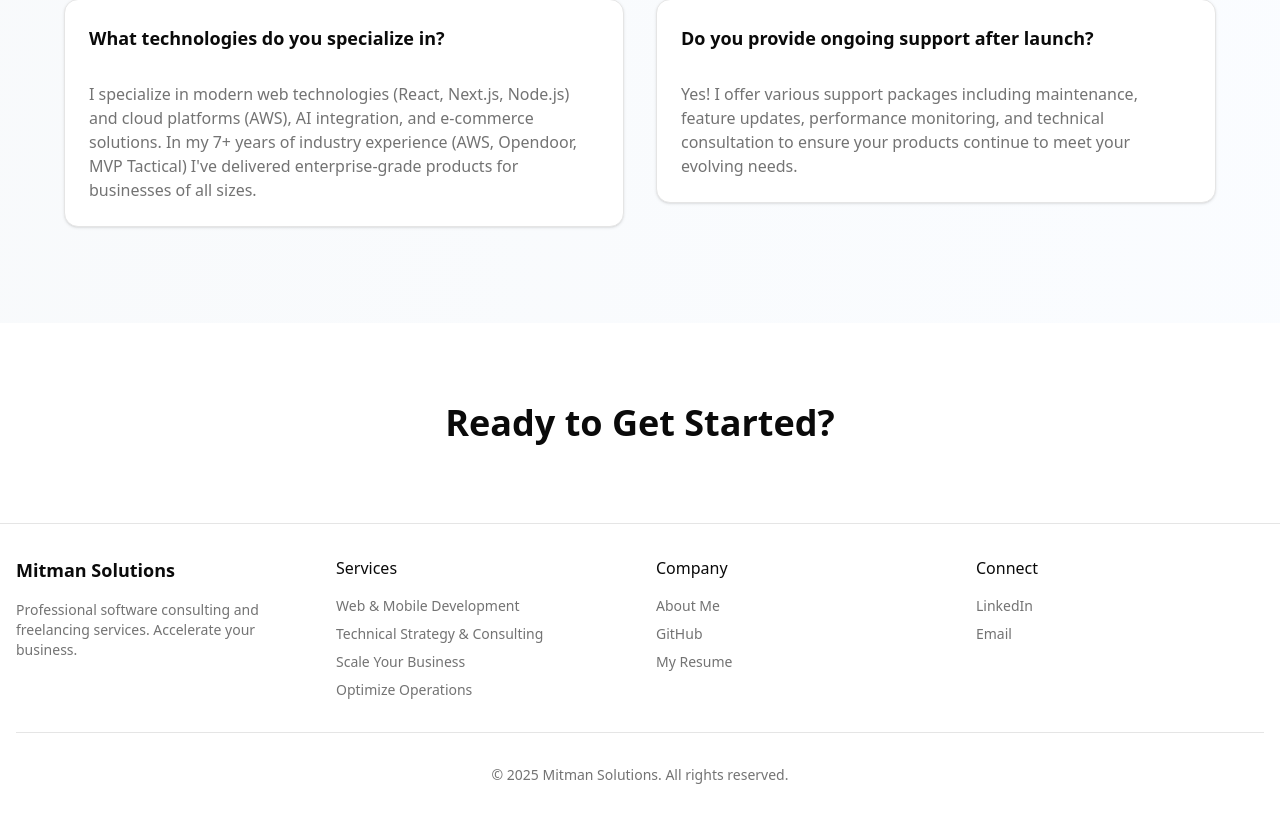
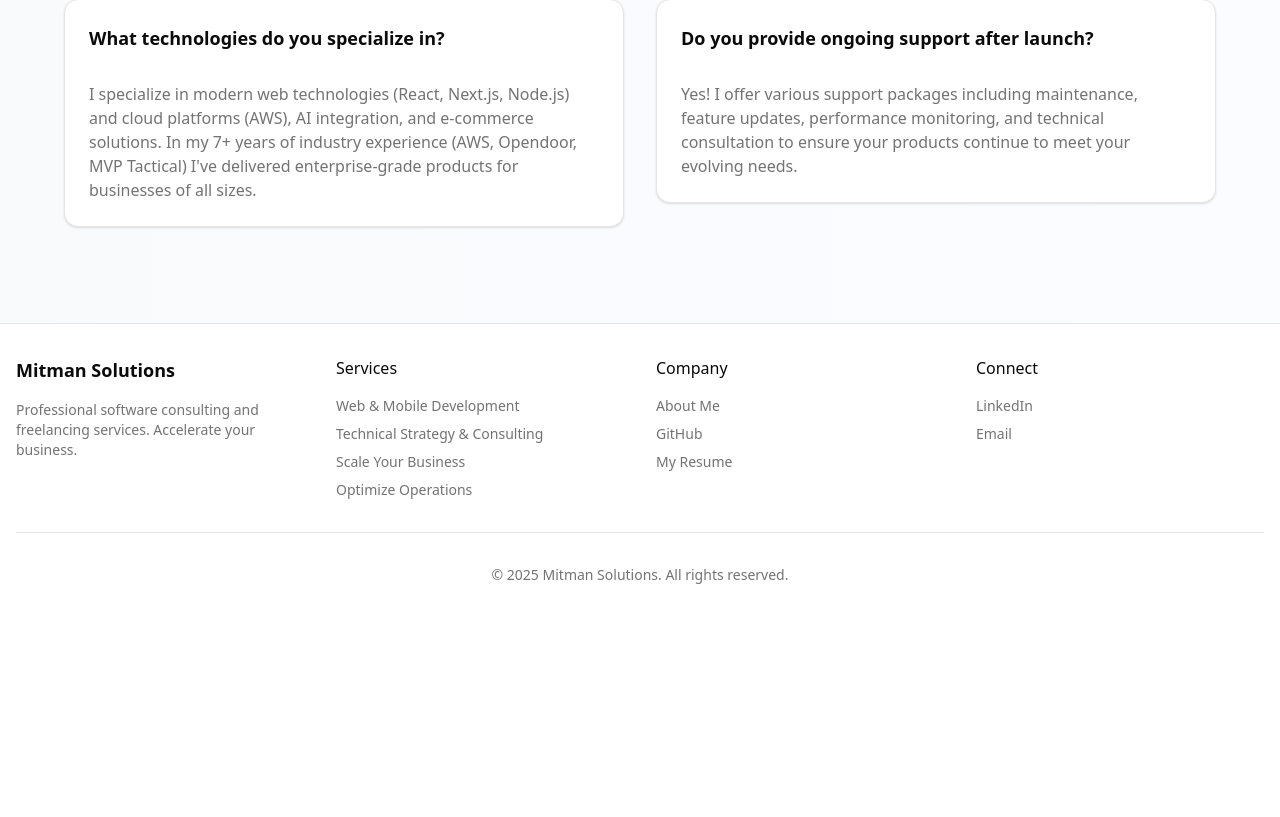
Before and after one commit to mmitman33/mitman-solutions, a Next.js app: page /contact in a window 1280 px wide. Shown: the part 2154-2971 px from the top of the page. After the commit the page ends 2771 px from the top, so only its background shows below. Built offline with nearby package versions, Linux system fonts and the light colour scheme.

Commit message:
Drop floating text at page bottom

```diff
--- a/src/app/contact/page.tsx
+++ b/src/app/contact/page.tsx
@@ -379,17 +379,6 @@ export default function Contact() {
           </div>
         </div>
       </section>
-
-      {/* Final CTA */}
-      <section className="py-20">
-        <div className="container mx-auto px-4 text-center">
-          <div className="max-w-3xl mx-auto space-y-6">
-            <h2 className="text-3xl lg:text-4xl font-bold">
-              Ready to Get Started?
-            </h2>
-          </div>
-        </div>
-      </section>
     </div>
   );
 }
```
